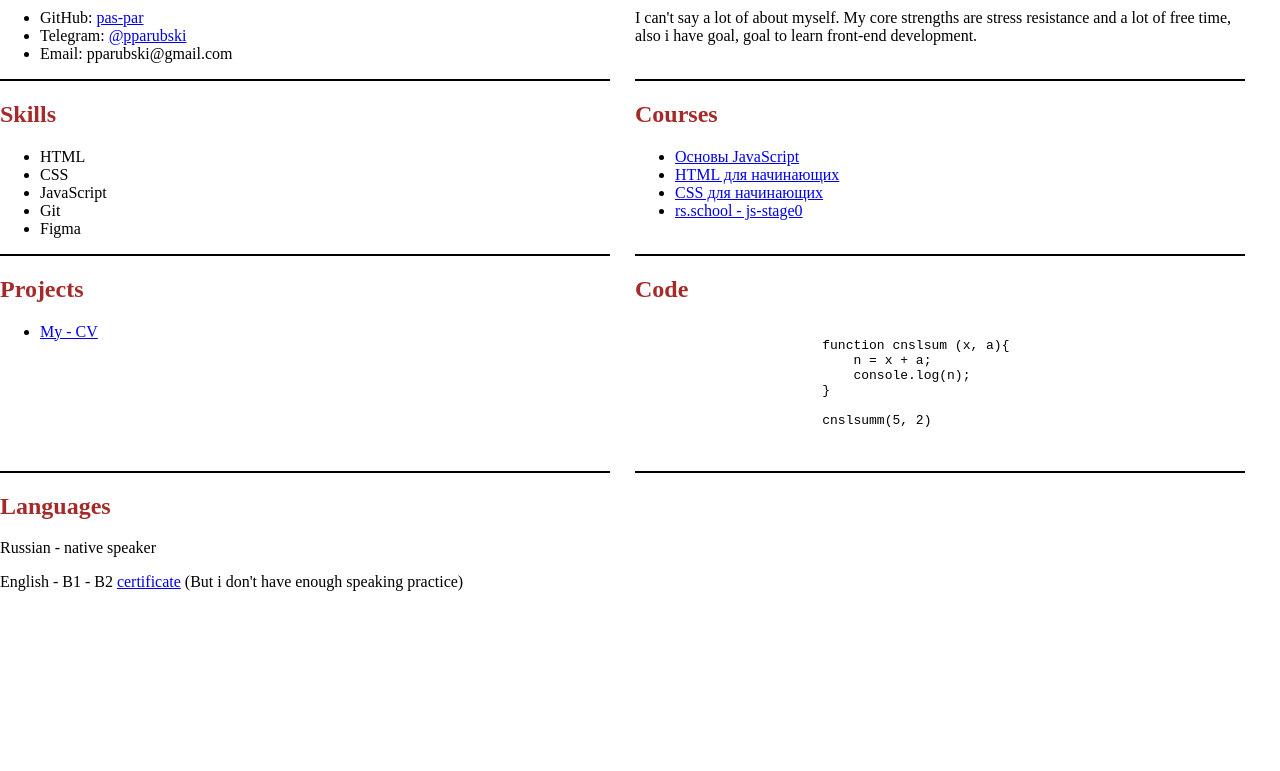
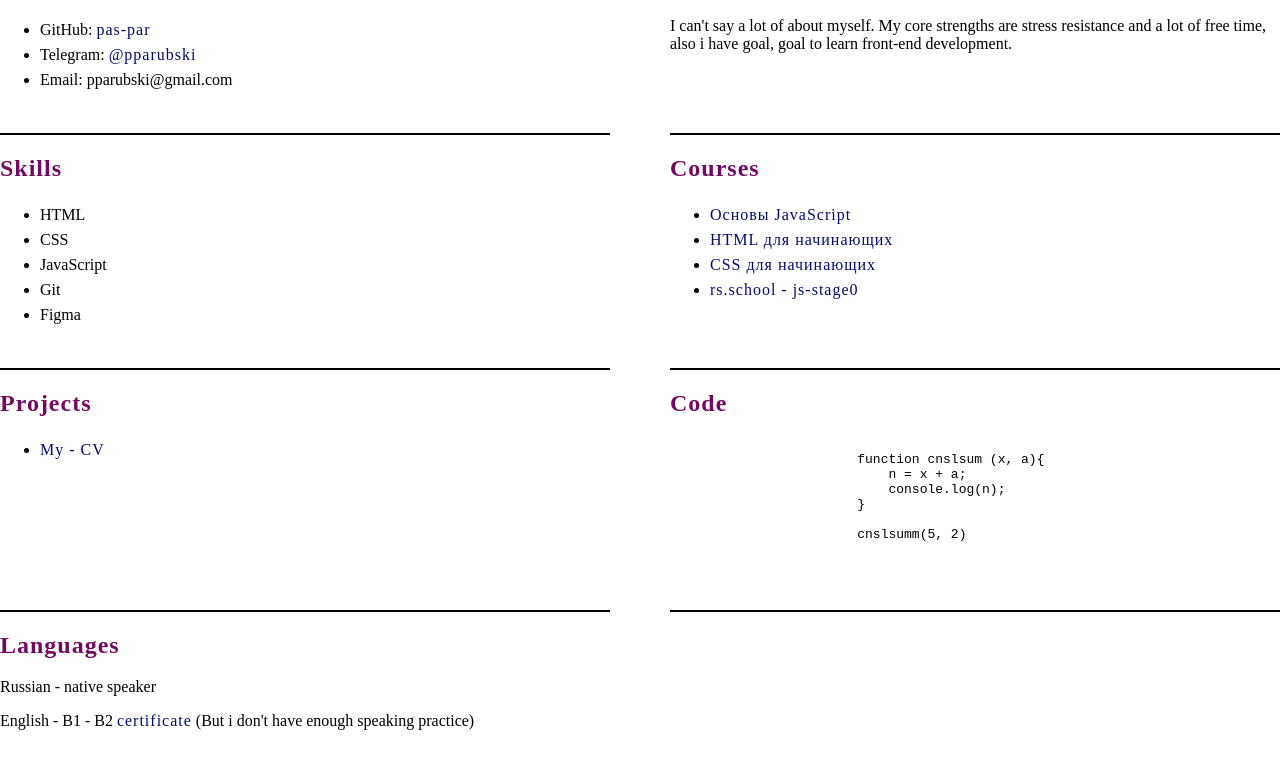
Before and after one commit to pas-par/rsschool-cv, a plain HTML site: page index.html in a window 1280 px wide. Shown: the part 358-1129 px from the top of the page. Before the commit the page ends 965 px from the top, so only its background shows below. Drawn offline with Linux system fonts and the light colour scheme.

Commit message:
feat: change main styles

```diff
--- a/index.html
+++ b/index.html
@@ -48,19 +48,19 @@
             <article class="article article_contacts">
                 <h2>Contacts</h2>
                 <ul>
-                    <li>GitHub: <a href="https://github.com/pas-par">pas-par</a></li>
+                    <li>GitHub:
+                        <a class="article_link" href="https://github.com/pas-par">pas-par</a>
+                    </li>
                     <li>Telegram:
-                        <a href="https://t.me/pparubski">@pparubski</a>
+                        <a class="article_link" href="https://t.me/pparubski">@pparubski</a>
                     </li>
                     <li>Email: pparubski@gmail.com</li>
                 </ul>
             </article>
-
             <article class="article article_summary">
                 <h2>Summary</h2>
                 <p>I can't say a lot of about myself. My core strengths are stress resistance and a lot of free time, also i have goal, goal to learn front-end development.</p>
             </article>
-
             <article class="article article_skills">
                 <h2>Skills</h2>
                 <ul>
@@ -71,30 +71,28 @@
                     <li>Figma</li>
                 </ul>
             </article>
-
             <article class="article article_courses">
                 <h2>Courses</h2>
                 <ul>
-                    <li>
-                        <a href="https://ru.hexlet.io/courses/js-basics">Основы JavaScript</a>
+                    <li >
+                        <a class="article_link" href="https://ru.hexlet.io/courses/js-basics">Основы JavaScript</a>
                     </li>
                     <li>
-                        <a href="https://code-basics.com/ru/languages/html">HTML для начинающих</a>
+                        <a class="article_link" href="https://code-basics.com/ru/languages/html">HTML для начинающих</a>
                     </li>
                     <li>
-                        <a href="https://code-basics.com/ru/languages/css">CSS для начинающих</a>
+                        <a class="article_link" href="https://code-basics.com/ru/languages/css">CSS для начинающих</a>
                     </li>
                     <li>
-                        <a href="https://rs.school/js-stage0/">rs.school - js-stage0</a>
+                        <a class="article_link" href="https://rs.school/js-stage0/">rs.school - js-stage0</a>
                     </li>
                 </ul>
             </article>
-
             <article class="article article_projects">
                 <h2>Projects</h2>
                 <ul>
                     <li>
-                        <a href="https://pas-par.github.io/rsschool-cv/">My - CV</a>
+                        <a class="article_link" href="https://pas-par.github.io/rsschool-cv/">My - CV</a>
                     </li>
                 </ul>
             </article>
@@ -112,14 +110,15 @@
                     </code>
                 </pre>
             </article>
-
             <article class="article article_english">
                 <h2>Languages</h2>
                 <p>Russian - native speaker</p>
-                <p>English - B1 - B2 <a href="https://www.efset.org/cert/CUGfQ5">certificate</a> (But i don't have enough speaking practice)</p>
+                <p>English - B1 - B2 <a class="article_link" href="https://www.efset.org/cert/CUGfQ5">certificate</a> (But i don't have enough speaking practice)</p>
             </article>
         </main>
-        <footer></footer>
+        <footer>
+
+        </footer>
     </div>
 </body>
 </html>
--- a/style.css
+++ b/style.css
@@ -28,6 +28,7 @@ body{
     text-decoration: none;
     color: black;
     font-weight: 400;
+    font-size: 22px;
 }
 
 .navigation_item>a:hover{
@@ -39,6 +40,7 @@ body{
 .main{
     display: flex;
     flex-wrap: wrap;
+    justify-content: space-between;
 }
 
 .title{
@@ -65,16 +67,27 @@ body{
 
 .article{
     width: calc(50% - 30px);
-    margin-right: 25px;
     border-bottom: 2px solid rgb(0, 0, 0);
+    padding-bottom: 25px;
 }
 
 .article>h2{
-    color: brown;
+    color: rgb(114, 10, 98);
+    letter-spacing: 1px;
+
+}
+.article>ul{
+    line-height: 25px;
 }
 
+.article_link{
+    text-decoration: none;
+    color: rgb(7, 9, 111);
+    letter-spacing: 1px;
+}
+
+
+
 .article_english{
-    width: 100%;
     border: none;
-    margin: 0;
 }
```
